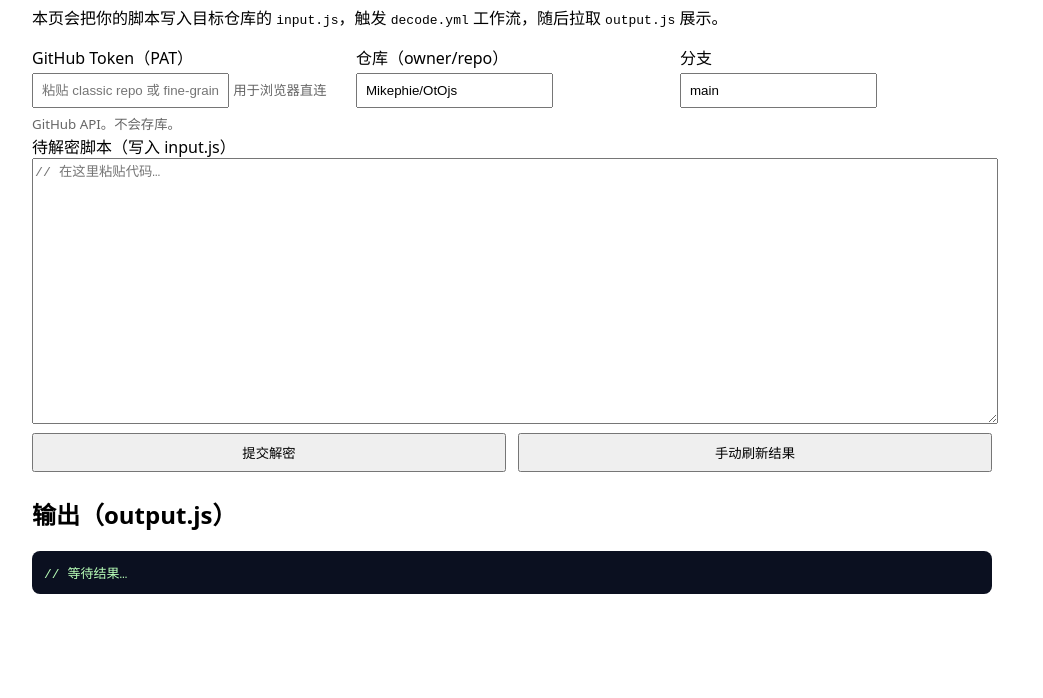
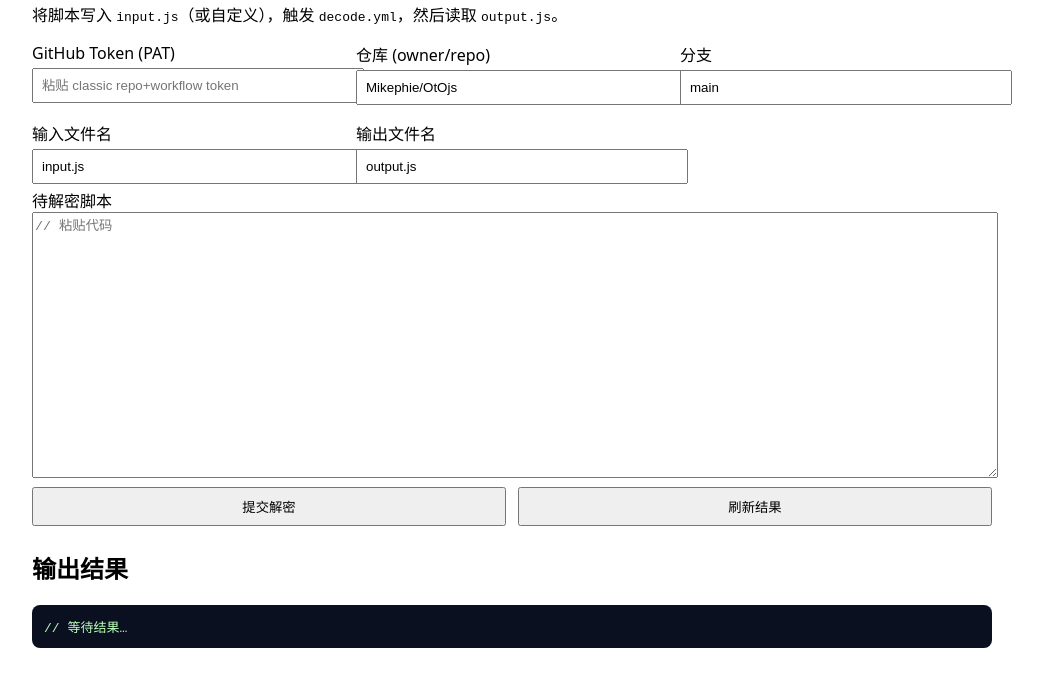
Before and after one commit to Mikephie/OtOjs, a website: page docs/index.html in a window 1280 px wide. Shown: the part 102-800 px from the top of the page, without its empty margins (128-1171 px from the left). Drawn offline with Linux system fonts and the light colour scheme.

Commit message:
Update index.html

```diff
--- a/docs/index.html
+++ b/docs/index.html
@@ -7,7 +7,7 @@
   <style>
     body{font-family:system-ui,-apple-system,Segoe UI,Roboto;max-width:960px;margin:40px auto;padding:0 16px}
     textarea{width:100%;height:260px}
-    input,button{padding:8px;margin:4px 0}
+    input,button{padding:8px;margin:4px 0;width:100%}
     .grid{display:grid;grid-template-columns:repeat(auto-fit,minmax(260px,1fr));gap:12px}
     pre{background:#0b1020;color:#b8ffb8;padding:12px;overflow:auto;border-radius:8px}
     small{color:#666}
@@ -16,36 +16,42 @@
   </style>
 </head>
 <body>
-  <h1>decode_action 网页端</h1>
-  <p>本页会把你的脚本写入目标仓库的 <code>input.js</code>，触发 <code>decode.yml</code> 工作流，随后拉取 <code>output.js</code> 展示。</p>
+  <h1>Decode Web UI</h1>
+  <p>将脚本写入 <code>input.js</code>（或自定义），触发 <code>decode.yml</code>，然后读取 <code>output.js</code>。</p>
 
   <div class="grid">
     <div>
-      <label>GitHub Token（PAT）</label><br/>
-      <input id="token" type="password" placeholder="粘贴 classic repo 或 fine-grained token" />
-      <small>用于浏览器直连 GitHub API。不会存库。</small>
+      <label>GitHub Token (PAT)</label>
+      <input id="token" type="password" placeholder="粘贴 classic repo+workflow token" />
     </div>
     <div>
-      <label>仓库（owner/repo）</label><br/>
+      <label>仓库 (owner/repo)</label>
       <input id="repo" value="Mikephie/OtOjs" />
     </div>
     <div>
-      <label>分支</label><br/>
+      <label>分支</label>
       <input id="branch" value="main" />
+    </div>
+    <div>
+      <label>输入文件名</label>
+      <input id="infile" value="input.js" />
+    </div>
+    <div>
+      <label>输出文件名</label>
+      <input id="outfile" value="output.js" />
     </div>
   </div>
 
-  <label>待解密脚本（写入 input.js）</label>
-  <textarea id="code" placeholder="// 在这里粘贴代码…"></textarea>
+  <label>待解密脚本</label>
+  <textarea id="code" placeholder="// 粘贴代码"></textarea>
 
   <div class="grid">
     <button id="btnSubmit">提交解密</button>
-    <button id="btnCheck">手动刷新结果</button>
+    <button id="btnCheck">刷新结果</button>
   </div>
 
   <p id="status"></p>
-
-  <h2>输出（output.js）</h2>
+  <h2>输出结果</h2>
   <pre id="out">// 等待结果…</pre>
 
   <script src="./app.js"></script>
```
